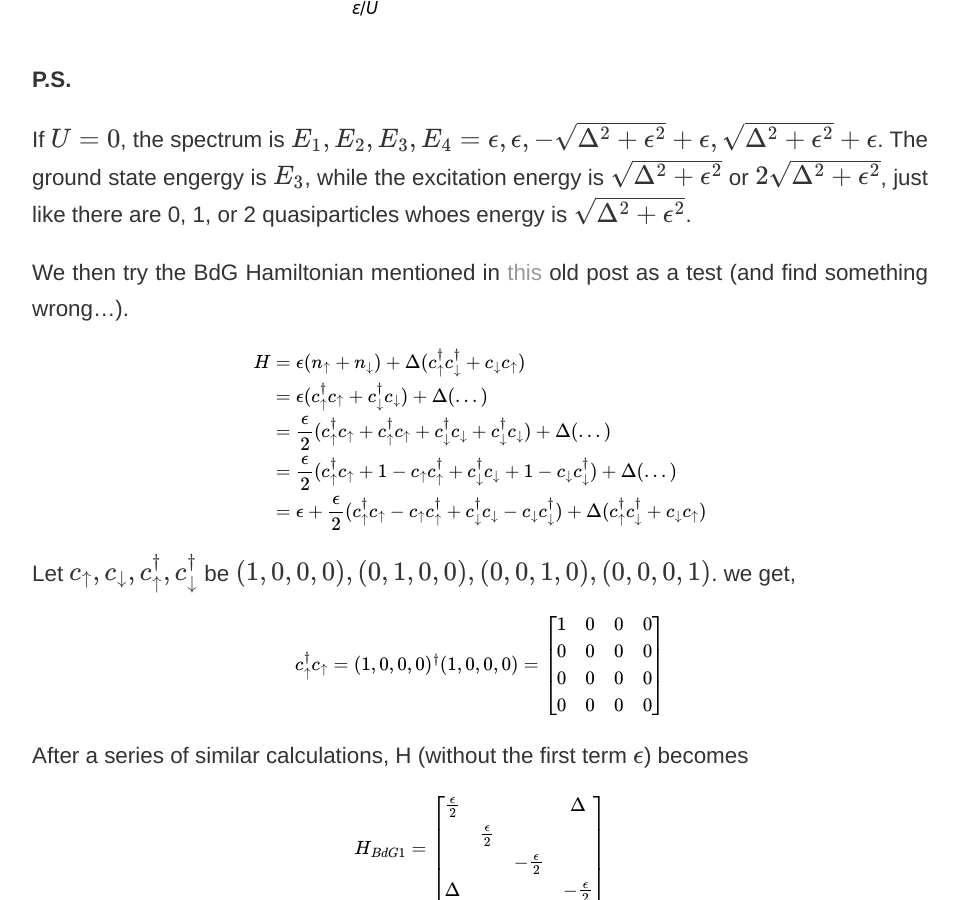
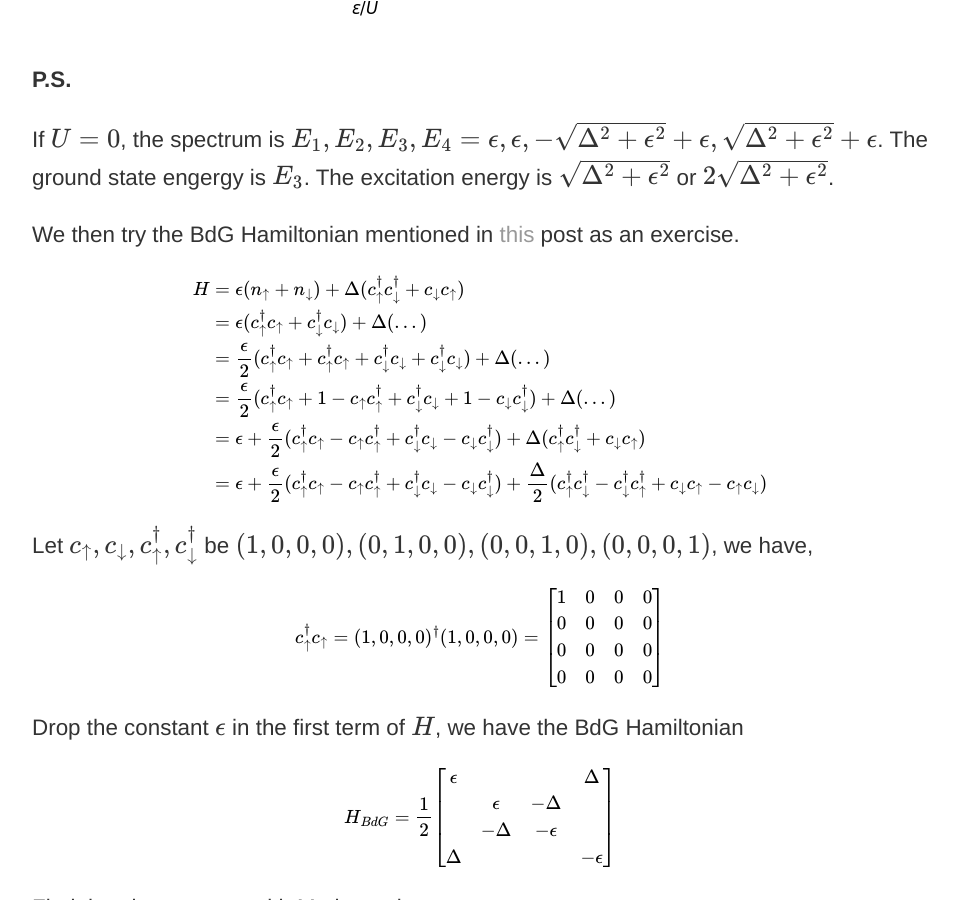
Before and after one commit to cover-me/cover-me.github.io, a Jekyll site: the page built from _posts/2020-05-08-The-phase-diagram-of-a-single-dot-coupled-to-a-superconductor.md, in a window 1280 px wide and 900 px high, scrolled down 1509 px. Shown: the whole window, without its empty margins (160-1119 px from the left). Built offline with Jekyll 4.4.1, drawn with Linux system fonts in a browser that asks for light colours; formulas are drawn with MathJax 3; some of the changed text lies outside the part shown.

Commit message:
Update 2020-05-08-The-phase-diagram-of-a-single-dot-coupled-to-a-superconductor.md

```diff
--- a/_posts/2020-05-08-The-phase-diagram-of-a-single-dot-coupled-to-a-superconductor.md
+++ b/_posts/2020-05-08-The-phase-diagram-of-a-single-dot-coupled-to-a-superconductor.md
@@ -64,10 +64,10 @@
 
 **P.S.**
 
-If $U = 0$, the spectrum is $\{E_1,E_2,E_3,E_4\} = \{\epsilon,\epsilon,-\sqrt{\Delta^2+\epsilon^2}+\epsilon,\sqrt{\Delta^2+\epsilon^2}+\epsilon\}$. The ground state engergy is $E_3$, while the excitation energy is $\sqrt{\Delta^2 + \epsilon^2}$ or $2\sqrt{\Delta^2 + \epsilon^2}$, just like there are 0, 1, or 2 quasiparticles whoes energy is $\sqrt{\Delta^2 + \epsilon^2}$.
+If $U = 0$, the spectrum is $\{E_1,E_2,E_3,E_4\} = \{\epsilon,\epsilon,-\sqrt{\Delta^2+\epsilon^2}+\epsilon,\sqrt{\Delta^2+\epsilon^2}+\epsilon\}$. The ground state engergy is $E_3$. The excitation energy is $\sqrt{\Delta^2 + \epsilon^2}$ or $2\sqrt{\Delta^2 + \epsilon^2}$.
 
 
-We then try the BdG Hamiltonian mentioned in [this](../../../2019/05/11/something-about-particle-hole-symmetry.html) old post as a test (and find something wrong...).
+We then try the BdG Hamiltonian mentioned in [this](../../../2019/05/11/something-about-particle-hole-symmetry.html) post as an exercise.
 
 $$
 \begin{align}
@@ -75,11 +75,12 @@
 &= \epsilon (c_\uparrow^\dagger c_\uparrow + c_\downarrow^\dagger c_\downarrow) + \Delta(...)\\
 &= \frac{\epsilon}{2}(c_\uparrow^\dagger c_\uparrow + c_\uparrow^\dagger c_\uparrow + c_\downarrow^\dagger c_\downarrow + c_\downarrow^\dagger c_\downarrow) + \Delta(...)\\
 &=\frac{\epsilon}{2}(c_\uparrow^\dagger c_\uparrow + 1-c_\uparrow c_\uparrow^\dagger + c_\downarrow^\dagger c_\downarrow + 1-c_\downarrow c_\downarrow^\dagger) + \Delta(...)\\
-&=\epsilon + \frac{\epsilon}{2}(c_\uparrow^\dagger c_\uparrow -c_\uparrow c_\uparrow^\dagger + c_\downarrow^\dagger c_\downarrow -c_\downarrow c_\downarrow^\dagger) + \Delta(c^\dagger_\uparrow c^\dagger_\downarrow + c_\downarrow c_\uparrow)
+&=\epsilon + \frac{\epsilon}{2}(c_\uparrow^\dagger c_\uparrow -c_\uparrow c_\uparrow^\dagger + c_\downarrow^\dagger c_\downarrow -c_\downarrow c_\downarrow^\dagger) + \Delta(c^\dagger_\uparrow c^\dagger_\downarrow + c_\downarrow c_\uparrow)\\
+&=\epsilon + \frac{\epsilon}{2}(c_\uparrow^\dagger c_\uparrow -c_\uparrow c_\uparrow^\dagger + c_\downarrow^\dagger c_\downarrow -c_\downarrow c_\downarrow^\dagger) + \frac{\Delta}{2}(c^\dagger_\uparrow c^\dagger_\downarrow - c^\dagger_\downarrow c^\dagger_\uparrow + c_\downarrow c_\uparrow - c_\uparrow c_\downarrow)
 \end{align}
 $$
 
-Let $c_\uparrow,c_\downarrow,c_\uparrow^\dagger,c_\downarrow^\dagger$ be $(1,0,0,0),(0,1,0,0),(0,0,1,0),(0,0,0,1)$. we get,
+Let $c_\uparrow,c_\downarrow,c_\uparrow^\dagger,c_\downarrow^\dagger$ be $(1,0,0,0),(0,1,0,0),(0,0,1,0),(0,0,0,1)$, we have,
 
 $$
 c_\uparrow^\dagger c_\uparrow = (1,0,0,0)^\dagger (1,0,0,0)\\
@@ -91,55 +92,29 @@
 \end{bmatrix}
 $$
 
-After a series of similar calculations, H (without the first term $\epsilon$) becomes
+Drop the constant $\epsilon$ in the first term of $H$, we have the BdG Hamiltonian
 
 $$
-H_{BdG1} = \begin{bmatrix}
-\frac{\epsilon}{2} & & &\Delta\\
- &\frac{\epsilon}{2}& &\\
-& &-\frac{\epsilon}{2}&\\
-\Delta& & &-\frac{\epsilon}{2}\\
+H_{BdG} = \frac{1}{2} \begin{bmatrix}
+\epsilon & & &\Delta\\
+ &\epsilon&-\Delta &\\
+&-\Delta&-\epsilon&\\
+\Delta& & &-\epsilon\\
 \end{bmatrix}
 $$
 
-Find the eigensystem with Mathematica ($t = \epsilon/2$):
+Find the eigensystem with Mathematica:
 
 $$
 \left(
 \begin{array}{cccc}
- -t & t & -\sqrt{\Delta ^2+t^2} & \sqrt{\Delta ^2+t^2} \\
- \{0,0,1,0\} & \{0,1,0,0\} & \left\{-\frac{\sqrt{\Delta ^2+t^2}-t}{\Delta },0,0,1\right\} & \left\{-\frac{-\sqrt{\Delta ^2+t^2}-t}{\Delta },0,0,1\right\} \\
+ -\frac{1}{2} \sqrt{\Delta ^2+\epsilon ^2} & -\frac{1}{2} \sqrt{\Delta ^2+\epsilon ^2} & \frac{1}{2} \sqrt{\Delta ^2+\epsilon ^2} & \frac{1}{2} \sqrt{\Delta ^2+\epsilon ^2} \\
+ \left\{-\frac{\sqrt{\Delta ^2+\epsilon ^2}-\epsilon }{\Delta },0,0,1\right\} & \left\{0,-\frac{\epsilon -\sqrt{\Delta ^2+\epsilon ^2}}{\Delta },1,0\right\} & \left\{-\frac{-\sqrt{\Delta ^2+\epsilon ^2}-\epsilon }{\Delta },0,0,1\right\} & \left\{0,-\frac{\sqrt{\Delta ^2+\epsilon ^2}+\epsilon }{\Delta },1,0\right\} \\
 \end{array}
 \right)
 $$
 
-It appears that there are two kinds of quasiparticles, one with energy $t$ and the other one with energy $\sqrt{\Delta^2+t^2}$. Why there are two instead of one? And why $\sqrt{\Delta^2+t^2}$ instead of $\sqrt{\Delta^2+\epsilon^2}$? It doesn't look right!
-
-Let's look back at the real spectrum in a more symetric way, $\{E_1,E_2,E_3,E_4\} = \{\epsilon,\epsilon,-\sqrt{\Delta^2+\epsilon^2}+\epsilon,\sqrt{\Delta^2+\epsilon^2}+\epsilon\} = \epsilon + \{0,0,-\sqrt{\Delta^2+\epsilon^2},\sqrt{\Delta^2+\epsilon^2}\}$. So there are two quasiparticles, with energy $0$ and $\sqrt{\Delta^2+\epsilon^2}$.
-
-The symetric part of eigenvalues corresponds to this Hamiltonian:
-
-$$
-H_{BdG2} = \begin{bmatrix}
-\epsilon & & &\Delta\\
- &0& &\\
-& &0&\\
-\Delta& & &-\epsilon\\
-\end{bmatrix}
-$$
-
-To get $H_{BdG2}$, we need
-
-$$
-\begin{align}
-H &= \epsilon (n_\uparrow + n_\downarrow) + \Delta (c^\dagger_\uparrow c^\dagger_\downarrow + c_\downarrow c_\uparrow)\\
-&= \epsilon (c_\uparrow^\dagger c_\uparrow + c_\downarrow^\dagger c_\downarrow) + \Delta(...)\\
-&= \epsilon (c_\uparrow^\dagger c_\uparrow + 1 - c_\downarrow c_\downarrow^\dagger) + \Delta(...)\\
-&= \epsilon + \epsilon (c_\uparrow^\dagger c_\uparrow  - c_\downarrow c_\downarrow^\dagger) + \Delta(...)\\
-\end{align}
-$$
-
-The key is the spin. In the old post particles are spinless while here they are spinfull. Note that there are 4 states instead of 2 states + 2 auxiliary states as claimed the old post.
+That is $E = \pm \sqrt{\epsilon^2 + \Delta^2}/2$, the excitation energy is $\sqrt{\epsilon^2 + \Delta^2}$.
 
 
 **P.S. 2**
```
